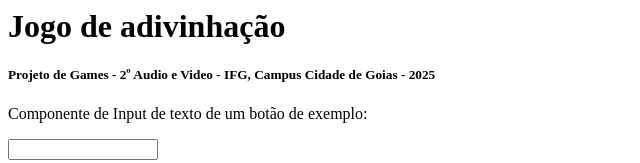
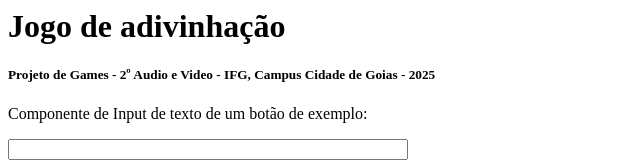
Before and after one commit to zecapagodin-bit/bobie-godies, a plain HTML site: page index.html in a window 1280 px wide. Shown: the whole page, without its empty margins (0-640 px from the left). Drawn offline with Linux system fonts and the light colour scheme.

Commit message:
Update index.html

```diff
--- a/index.html
+++ b/index.html
@@ -4,7 +4,7 @@
  <h1>Jogo de adivinhação</h1>
   <h5> Projeto de Games - 2º Audio e Video - IFG, Campus Cidade de Goias - 2025 </h5>
  <p>Componente de Input de texto de um botão de exemplo:</p>
- <p> <input type="text" style="width:150px" /> </p>
+ <p> <input type="text" style="width:400px" /> </p>
 </body>
 
 </html>
```
